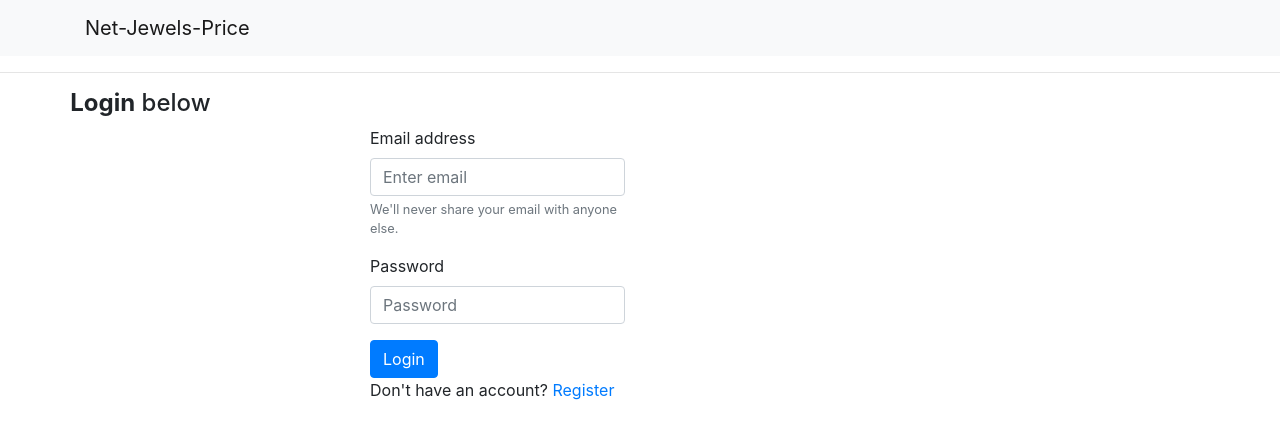
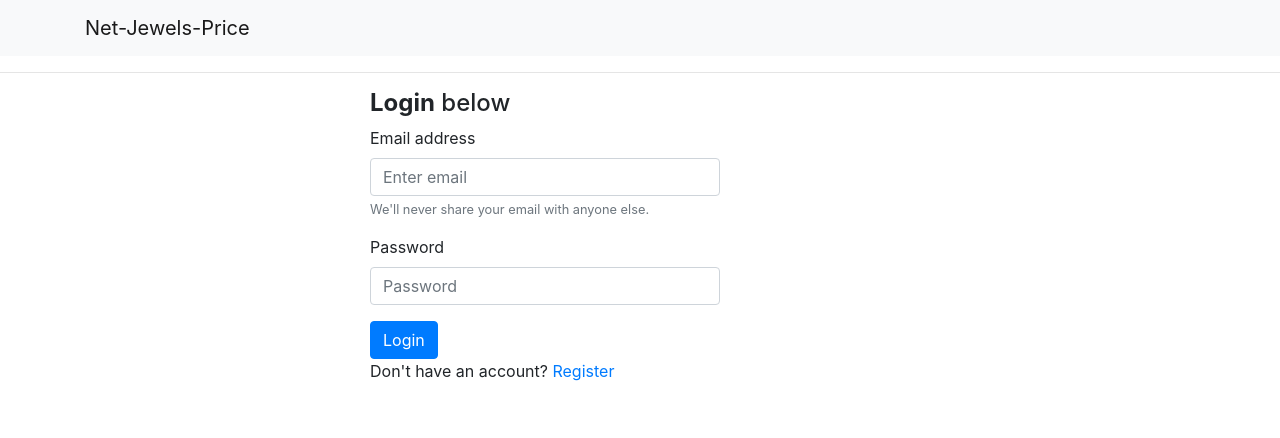
Before and after one commit to khandelwalkanika/ecomm, a React (Create React App) app: page / in a window 1280 px wide. Shown: the top 438 px of the page. Built offline with nearby package versions, Linux system fonts and the light colour scheme.

Commit message:
delete functionality corrected

```diff
--- a/src/App.js
+++ b/src/App.js
@@ -77,11 +77,43 @@ class App extends Component {
   };
 
   deleteCartItem = (cartDataId, cartDataType, cartData) => {
-    /** listingsRings: (this.state.listingsRings[cartDataId].numOfItems = 0), */
+    const newListsRings = [...this.state.listingsRings];
+    const newListsNecklace = [...this.state.listingsNecklace];
+
+    const deletedItemInfo = cartData.filter((item) => {
+      return item.type === cartDataType && item.id === cartDataId;
+    });
+    console.log("deletedItemInfo ", deletedItemInfo);
+    const indexRings = newListsRings.findIndex(
+      (item) => item.id === cartDataId
+    );
+    newListsRings[indexRings].numOfItems = 0;
+
+    const indexNecklace = newListsNecklace.findIndex(
+      (item) => item.id === cartDataId
+    );
+    newListsNecklace[indexNecklace].numOfItems = 0;
+
+    console.log(
+      "newListsRings==",
+      newListsRings,
+      "newnecklace===",
+      newListsNecklace
+    );
+    // console.log(
+    //   newLists[index].numOfItems,
+    //   "at index--",
+    //   index,
+    //   "---new lists >",
+    //   newLists
+    // );
+    // newLists[cartDataId].numOfItems = 0;
     this.setState({
       cart: cartData.filter((item) => {
         return !(item.type === cartDataType && item.id === cartDataId);
       }),
+      listingsRings: newListsRings,
+      listingsNecklace: newListsNecklace,
     });
   };
   render() {
--- a/src/components/Auth/login.jsx
+++ b/src/components/Auth/login.jsx
@@ -47,14 +47,16 @@ class LoginPage extends Component {
     const { errors } = this.state;
     return (
       <>
-        <div className="col s12" style={{ paddingLeft: "70.250px" }}>
-          <h4>
-            <b>Login</b> below
-          </h4>
-        </div>
         <Container>
           <Row>
-            <Col md={{ span: 3, offset: 3 }}>
+            <Col md={{ span: 4, offset: 3 }}>
+              <h4>
+                <b>Login</b> below
+              </h4>
+            </Col>
+          </Row>
+          <Row>
+            <Col md={{ span: 4, offset: 3 }}>
               <Form onSubmit={this.onSubmit}>
                 <Form.Group controlId="formBasicEmail">
                   <Form.Label>Email address</Form.Label>
--- a/src/components/Auth/register.jsx
+++ b/src/components/Auth/register.jsx
@@ -19,7 +19,7 @@ class Register extends Component {
     };
   }
   componentDidMount() {
-    // If logged in and user navigates to Register page, should redirect them to dashboard
+    // If logged in and user navigates to Register page, should redirect them to listings
     if (this.props.auth.isAuthenticated) {
       this.props.history.push("/listings");
     }
--- a/src/components/Product/listing.jsx
+++ b/src/components/Product/listing.jsx
@@ -39,7 +39,7 @@ class Listing extends Component {
             <Card style={{ width: "18rem" }} key={list.id}>
               <Card.Img variant="top" src={list.imgPath} />
               <Card.Body>
-                <Card.Title> Ring {list.id}</Card.Title>
+                <Card.Title> Necklace {list.id}</Card.Title>
                 <Card.Text>Price: ${list.price}</Card.Text>
                 <Button
                   variant="primary"
```
